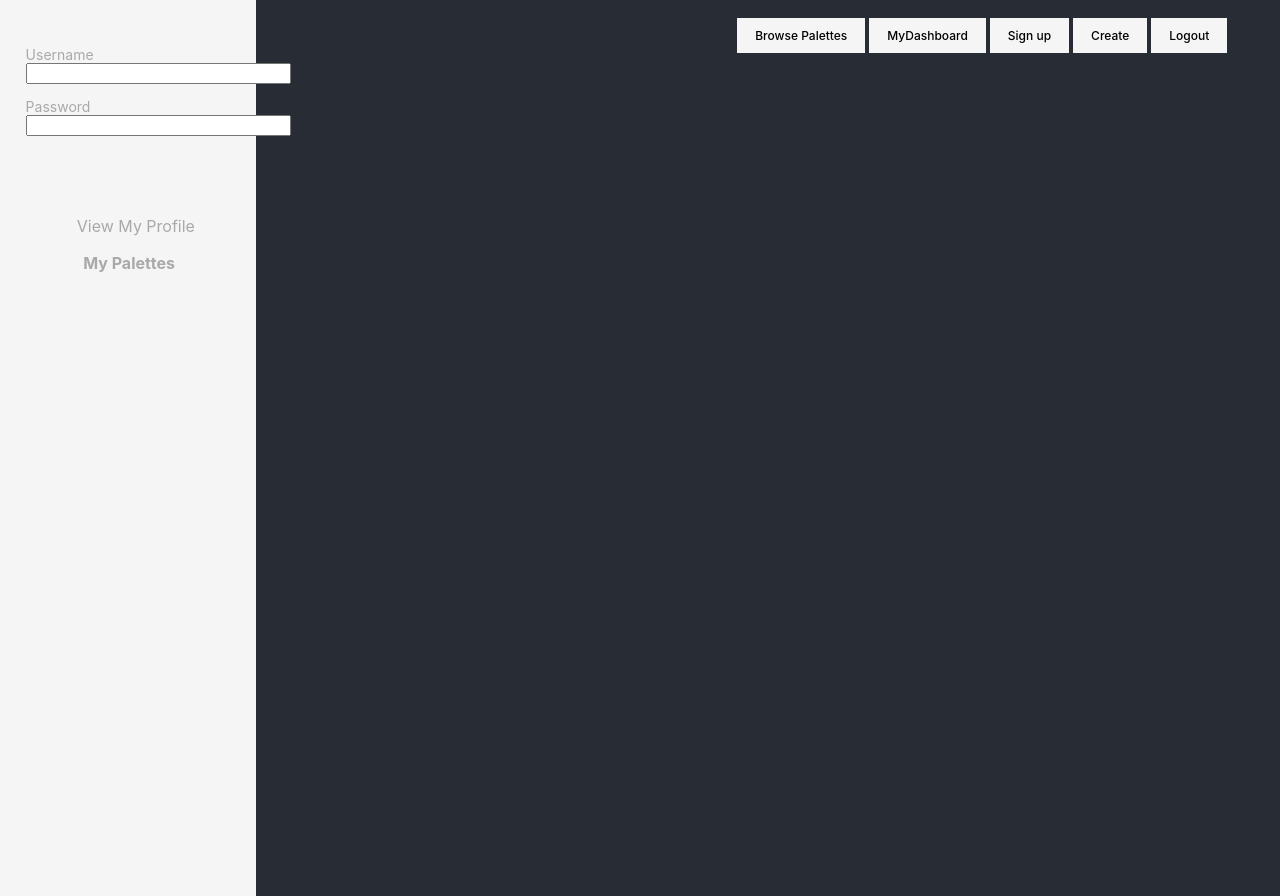
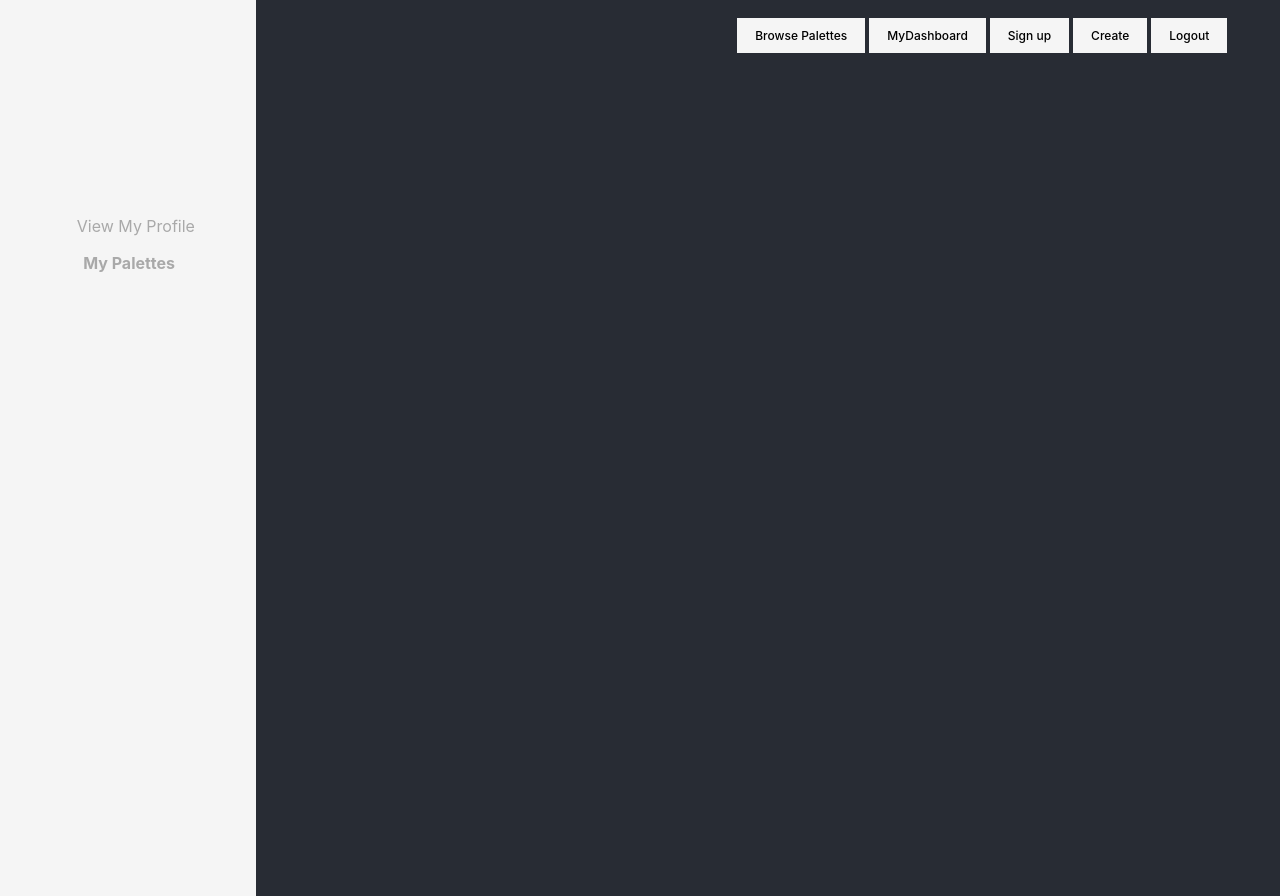
Before and after one commit to climb719/palettize-frontend, a React (Create React App) app: page /dashboard in a window 1280 px wide. Built offline with nearby package versions, Linux system fonts and the light colour scheme; no server answers.

Commit message:
edit dashboard, push user to dashboard after signup

```diff
--- a/src/components/Dashboard.js
+++ b/src/components/Dashboard.js
@@ -4,17 +4,8 @@ const Dashboard = props => {
     <div className="App-Main">
       <div className="dashboard">
         <h2 className="my_palettes">My Palettes</h2>
-    <div className="login">
-    <p> <label>
-      Username<br/>
-      </label>
-      <input type="text" name="username" v size="30"/> </p>
-      <p> <label>
-        Password<br/>
-      </label>
-      <input type="password" name="password"  size="30" /></p>
-      </div>
-    <p className="my_info"> View My Profile </p>
+
+        <p className="my_info"> View My Profile </p>
 
     </div>
     </div>
@@ -23,3 +14,15 @@ const Dashboard = props => {
 }
 
 export default Dashboard
+
+
+{/* <div className="login">
+<p> <label>
+  Username<br/>
+  </label>
+  <input type="text" name="username" v size="30"/> </p>
+  <p> <label>
+    Password<br/>
+  </label>
+  <input type="password" name="password"  size="30" /></p>
+  </div> */}
--- a/src/components/Signup.js
+++ b/src/components/Signup.js
@@ -22,6 +22,7 @@ class Signup extends Component {
       e.preventDefault()
       console.log(this.state)
      this.props.addUser(this.state)
+     this.props.history.push("/dashboard")
   }
 
 
```
